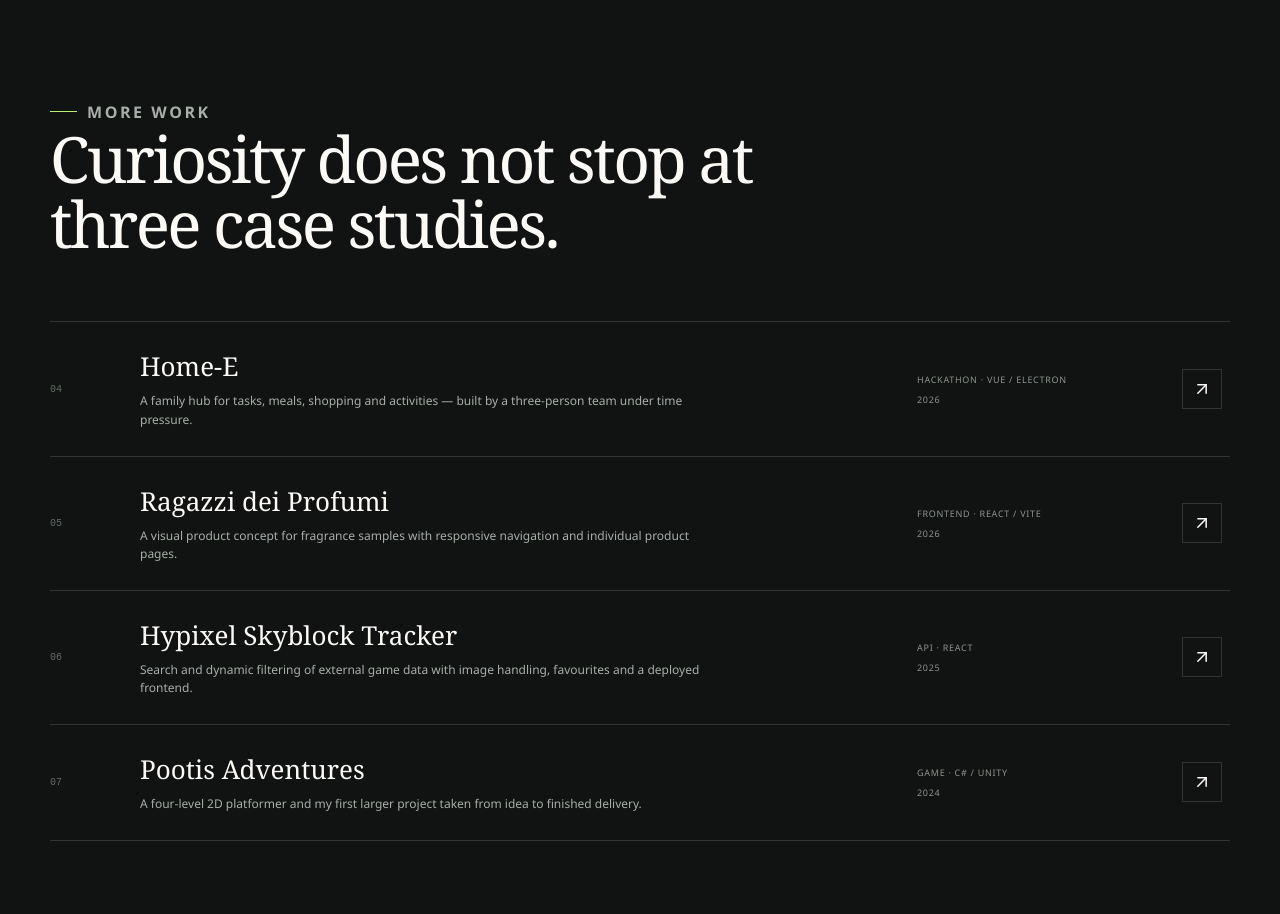
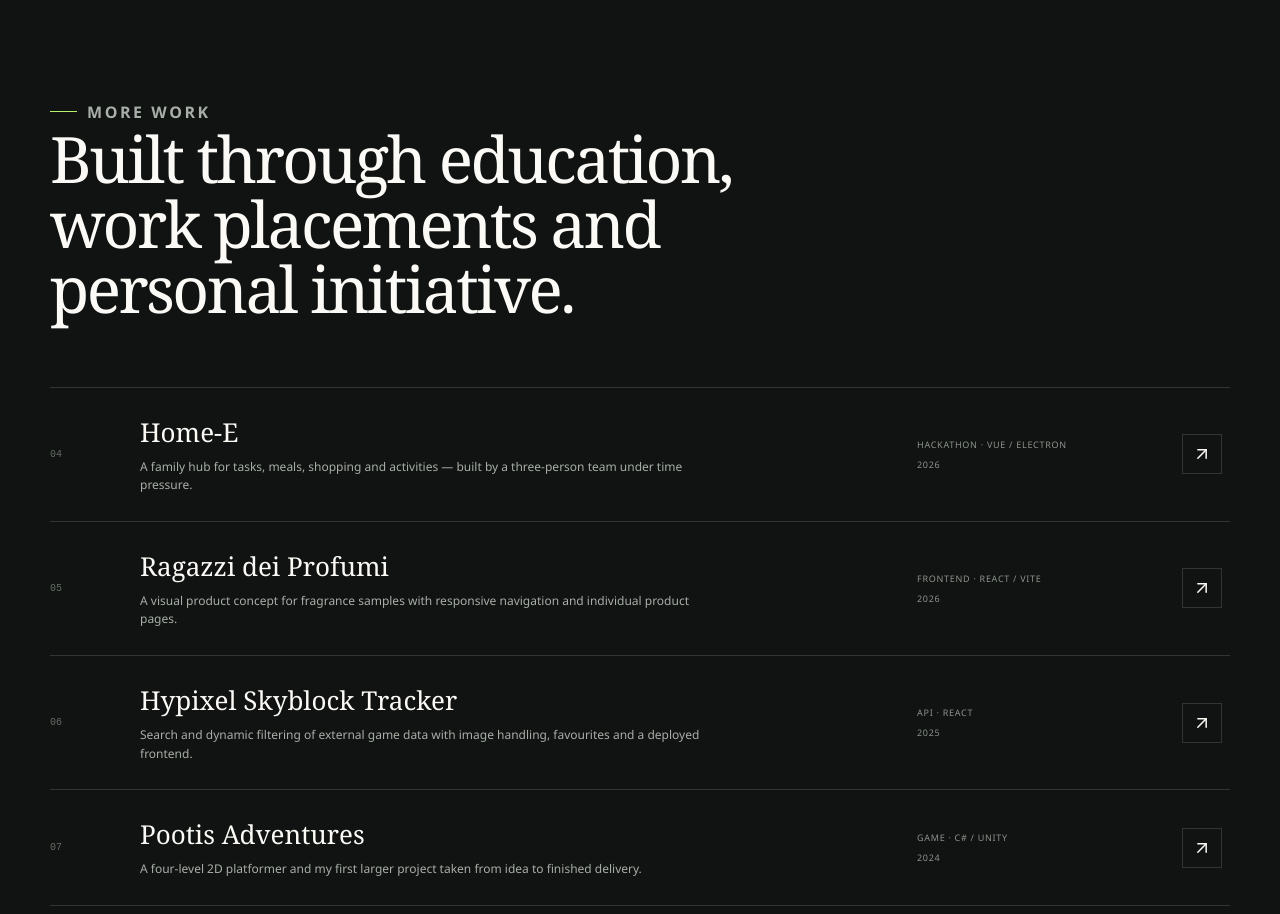
Before and after one commit to eliahdim/portfolio-v2, a React (Vite) app: page /en in a window 1280 px wide. Shown: the part 6180-7094 px from the top of the page. Built offline with nearby package versions, Linux system fonts and the light colour scheme.

Commit message:
Replace generic portfolio copy

```diff
--- a/src/content.js
+++ b/src/content.js
@@ -261,31 +261,27 @@ export const content = {
     },
     skills: {
       eyebrow: 'Teknisk profil',
-      title: 'Bred nog att se helheten. Praktisk nog att lösa problemet.',
       groups: [
         {
           number: '01',
           title: 'Support & service',
-          description: 'Metodisk felsökning med användaren och verksamheten i fokus.',
           items: ['Användarsupport', 'Kundkontakt', 'Ärendedokumentation', 'Hårdvara', 'Microsoft 365'],
         },
         {
           number: '02',
           title: 'System & nätverk',
-          description: 'Från fysisk anslutning till klient, nätverk och operativsystem.',
           items: ['Windows', 'Linux', 'TCP/IP', 'DNS & DHCP', 'Fiber', 'CAT6'],
         },
         {
           number: '03',
           title: 'Utveckling',
-          description: 'Utvecklingsbakgrunden hjälper mig förstå vad som händer under ytan.',
           items: ['JavaScript', 'React', 'Python', 'Node / Express', 'SQL', 'API:er'],
         },
       ],
     },
     archive: {
       eyebrow: 'Fler projekt',
-      title: 'Nyfikenheten stannar inte vid tre case studies.',
+      title: 'Byggt under utbildning, praktik och på eget initiativ.',
       open: 'Öppna projekt',
       items: [
         {
@@ -477,15 +473,15 @@ export const content = {
       ],
     },
     skills: {
-      eyebrow: 'Technical profile', title: 'Broad enough to see the system. Practical enough to solve the problem.',
+      eyebrow: 'Technical profile',
       groups: [
-        { number: '01', title: 'Support & service', description: 'Methodical troubleshooting with the user and business in focus.', items: ['User support', 'Customer contact', 'Ticket documentation', 'Hardware', 'Microsoft 365'] },
-        { number: '02', title: 'Systems & networks', description: 'From physical connectivity to the client, network and operating system.', items: ['Windows', 'Linux', 'TCP/IP', 'DNS & DHCP', 'Fibre', 'CAT6'] },
-        { number: '03', title: 'Development', description: 'My software background helps me understand what is happening below the surface.', items: ['JavaScript', 'React', 'Python', 'Node / Express', 'SQL', 'APIs'] },
+        { number: '01', title: 'Support & service', items: ['User support', 'Customer contact', 'Ticket documentation', 'Hardware', 'Microsoft 365'] },
+        { number: '02', title: 'Systems & networks', items: ['Windows', 'Linux', 'TCP/IP', 'DNS & DHCP', 'Fibre', 'CAT6'] },
+        { number: '03', title: 'Development', items: ['JavaScript', 'React', 'Python', 'Node / Express', 'SQL', 'APIs'] },
       ],
     },
     archive: {
-      eyebrow: 'More work', title: 'Curiosity does not stop at three case studies.', open: 'Open project',
+      eyebrow: 'More work', title: 'Built through education, work placements and personal initiative.', open: 'Open project',
       items: [
         { title: 'Home-E', year: '2026', type: 'Hackathon · Vue / Electron', description: 'A family hub for tasks, meals, shopping and activities — built by a three-person team under time pressure.', href: 'https://github.com/Mykyta-G/Home-E' },
         { title: 'Ragazzi dei Profumi', year: '2026', type: 'Frontend · React / Vite', description: 'A visual product concept for fragrance samples with responsive navigation and individual product pages.', href: 'https://ragazzi-dei-profumi.vercel.app/' },
```
